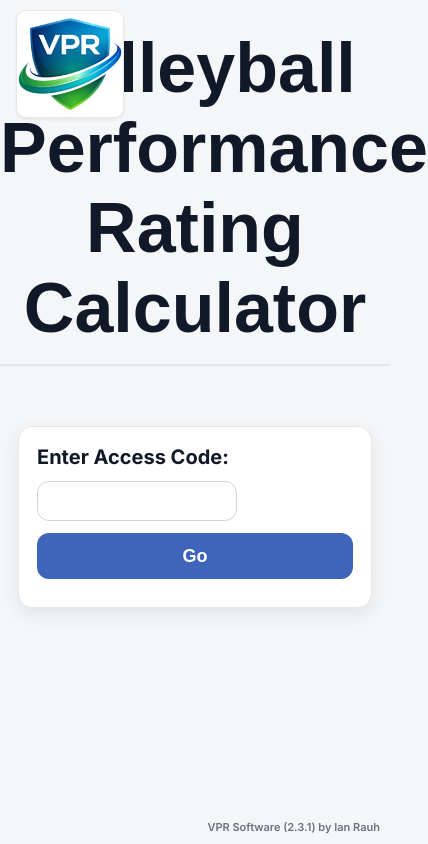
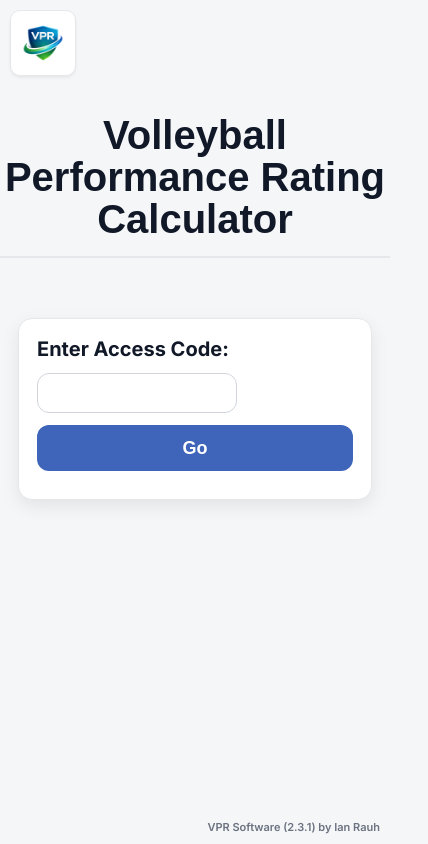
Before and after one commit to IanRauh/VPR-Calculator, a plain HTML site: page index.html in a window 390 px wide. Shown: the whole page, 428 px wide, since content can reach past the window. Drawn offline with Linux system fonts and the light colour scheme.

Commit message:
Implement mobile styles for landing page logo and title
Added mobile-specific styles to prevent logo overlap and adjust title size.

```diff
--- a/index.html
+++ b/index.html
@@ -1015,6 +1015,34 @@
     width: 144px;
     height: 144px;
     display: block;
+}
+
+/* ===== Mobile fix: prevent landing logo from overlapping title ===== */
+@media (max-width: 640px){
+
+  /* shrink + tuck the logo */
+  .landingFavicon{
+    width: 64px;
+    height: 64px;
+    left: 10px;
+    top: 10px;
+    border-radius: 10px;
+  }
+  .landingFavicon img{
+    width: 54px;
+    height: 54px;
+  }
+
+  /* push the landing header down so the title clears the fixed logo */
+  #landingPage .header{
+    padding-top: 86px; /* tweak 76-96px if you want */
+  }
+
+  /* optional: slightly reduce title size on mobile */
+  .main-title{
+    font-size: 40px;
+    line-height: 1.05;
+  }
 }
 
 /* ===== About page layout tweaks (ONLY About VPR) ===== */
```
